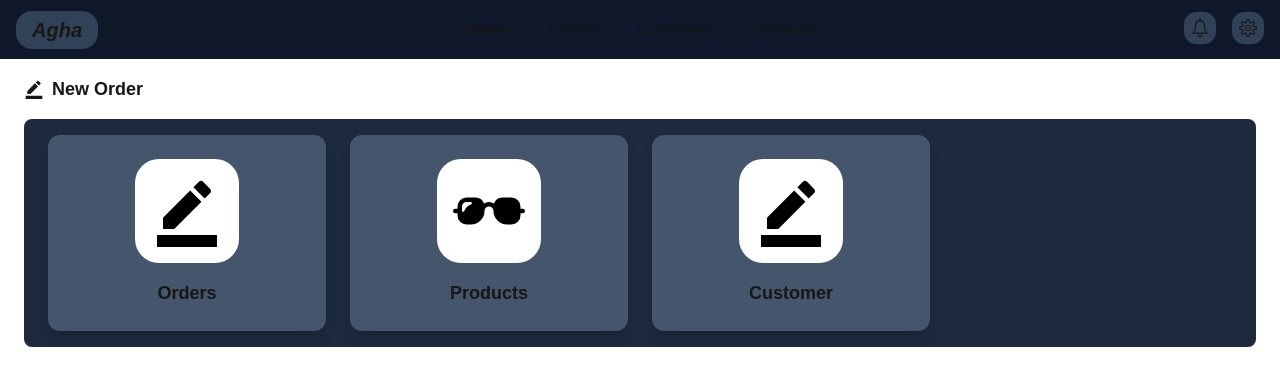
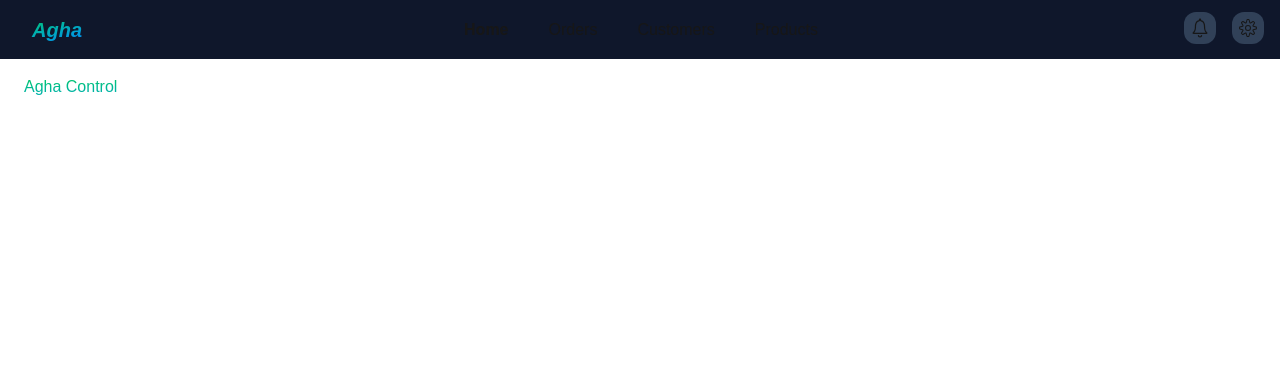
Before and after one commit to yasseragha1999/Agha-Optics, a Next.js app: page / in a window 1280 px wide. Shown: the top 386 px of the page. Built offline with nearby package versions, Linux system fonts and the light colour scheme.

Commit message:
change logo style

```diff
--- a/src/app/page.js
+++ b/src/app/page.js
@@ -1,61 +1,10 @@
-import {MdBorderColor} from "react-icons/md";
-import {BsSunglasses} from "react-icons/bs";
-import Link from "next/link";
-
+import HomePage from "@/components/HomePage/HomePage";
 
 export default function Home() {
 
-    const cardItems = [
-        {
-            icon: MdBorderColor,
-            text: "Orders",
-            to: "/orders",
-        },
-        {
-            icon: BsSunglasses,
-            text: "Products",
-            to: "/products",
-        },
-        {
-            icon: MdBorderColor,
-            text: "Customer",
-            to: "/customers",
-        },
-    ]
+
     return (<>
-            <section>
-                <div className={"title flex items-center space-x-2 mb-4 "}>
-                    <MdBorderColor className={"text-xl "}/>
-                    <p className={"text-lg font-bold"}>New Order</p>
-                </div>
-
-
-                <div
-                    className="grid  grid-cols-2 sm:grid-cols-3 md:grid-cols-4  gap-6  mx-auto bg-slate-800 overflow-hidden  rounded-lg px-6 py-4 "
-                >
-
-
-                    {cardItems.map((item, index) => {
-                        const Icon = item.icon;
-
-                        return (
-                            <Link
-                                href={item.to}
-                                key={index}
-                                className="card w-full py-6 px-10 hover:-translate-y-2 transition duration-300 rounded-xl bg-slate-600 flex flex-col justify-center items-center shadow-lg"
-                            >
-                                <div className="card-body bg-white text-7xl p-4 rounded-3xl text-black mb-4">
-                                    <Icon/>
-                                </div>
-
-                                <p className="text-lg font-bold line-clamp-2">
-                                    {item.text}
-                                </p>
-                            </Link>
-                        );
-                    })}
-                </div>
-            </section>
+            <HomePage/>
         </>
     );
 }
--- /dev/null
+++ b/src/components/HomePage/HomePage.jsx
@@ -0,0 +1,14 @@
+import React from 'react';
+
+const HomePage = () => {
+    return (
+        <>
+            <h3 className="text-transparent bg-clip-text bg-gradient-to-br from-green-500 to-blue-500">
+                Agha Control
+            </h3>
+
+        </>
+    );
+};
+
+export default HomePage;
--- a/src/components/Navbar/navbar.jsx
+++ b/src/components/Navbar/navbar.jsx
@@ -23,7 +23,8 @@ const Navbar = () => {
 
             {/*Logo*/}
             <Link href="/"><span
-                className="font-bold text-xl italic bg-slate-700 py-2 px-4 rounded-2xl">Agha</span></Link>
+                className="text-transparent bg-clip-text bg-gradient-to-br from-green-500 to-blue-500
+                 font-black text-xl italic  px-4 ">Agha</span></Link>
 
             {/*Drawer*/}
             <button
```
